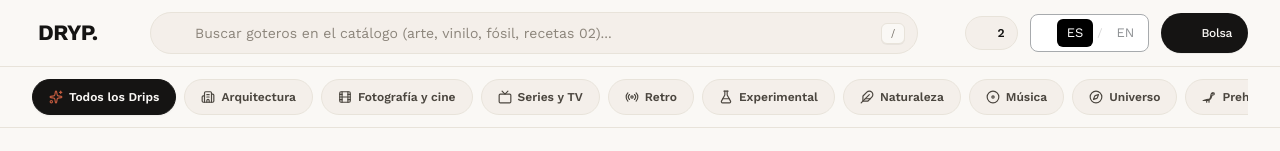
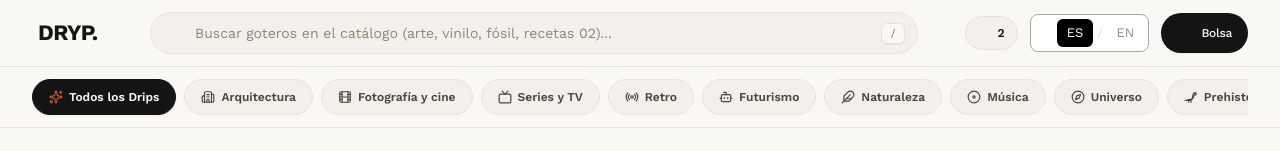
Before and after one commit to frenti88/dripper, a React (Vite) app in the folder dripper-app/: page / in a window 1280 px wide. Shown: the top 151 px of the page. Built offline with nearby package versions, Linux system fonts and the light colour scheme; some icons are missing.

Commit message:
refactor: rename Experimental category to Futurismo and update icon to Bot

```diff
--- a/dripper-app/src/components/CategoryPillBar.tsx
+++ b/dripper-app/src/components/CategoryPillBar.tsx
@@ -1,6 +1,6 @@
 import React from 'react';
 import { useLanguage } from '../i18n/LanguageContext';
-import { Sparkles, Disc, Compass, Feather, Film, Building2, Palette, Radio, FlaskConical, Tv } from 'lucide-react';
+import { Sparkles, Disc, Compass, Feather, Film, Building2, Palette, Radio, Bot, Tv } from 'lucide-react';
 
 // Lucide-style Dinosaur icon (Sauropod / Diplodocus)
 const DinosaurIcon: React.FC<{ className?: string; style?: React.CSSProperties }> = ({ className, style }) => (
@@ -40,7 +40,7 @@ export const CategoryPillBar: React.FC<CategoryPillBarProps> = ({
     { id: 'Cinema', label: language === 'es' ? 'Fotografía y cine' : 'Cinema & Photography', icon: Film, glazeColor: '#c2410c', tintClass: 'hover:bg-[#fff7ed]' },
     { id: 'Series', label: language === 'es' ? 'Series y TV' : 'Series & TV', icon: Tv, glazeColor: '#eab308', tintClass: 'hover:bg-[#fefce8]' },
     { id: 'Retro', label: language === 'es' ? 'Retro' : 'Retro 70s', icon: Radio, glazeColor: '#d97706', tintClass: 'hover:bg-[#fffbeb]' },
-    { id: 'Experimental', label: language === 'es' ? 'Experimental' : 'Experimental', icon: FlaskConical, glazeColor: '#2563eb', tintClass: 'hover:bg-[#eff6ff]' },
+    { id: 'Experimental', label: language === 'es' ? 'Futurismo' : 'Futurism', icon: Bot, glazeColor: '#2563eb', tintClass: 'hover:bg-[#eff6ff]' },
     { id: 'Nature', label: language === 'es' ? 'Naturaleza' : 'Nature & Fauna', icon: Feather, glazeColor: '#15803d', tintClass: 'hover:bg-[#f0fdf4]' },
     { id: 'Music', label: language === 'es' ? 'Música' : 'Music', icon: Disc, glazeColor: '#6d28d9', tintClass: 'hover:bg-[#f5f3ff]' },
     { id: 'Cosmos', label: language === 'es' ? 'Universo' : 'Universe', icon: Compass, glazeColor: '#1e293b', tintClass: 'hover:bg-[#f1f5f9]' },
--- a/dripper-app/src/components/PinCard.tsx
+++ b/dripper-app/src/components/PinCard.tsx
@@ -43,7 +43,7 @@ const CATEGORY_NAMES: Record<string, { es: string; en: string }> = {
   Cinema: { es: 'Fotografía y cine', en: 'Cinema & Photography' },
   Series: { es: 'Series y TV', en: 'Series & TV' },
   Retro: { es: 'Retro', en: 'Retro' },
-  Experimental: { es: 'Experimental', en: 'Experimental' },
+  Experimental: { es: 'Futurismo', en: 'Futurism' },
   Prehistoric: { es: 'Prehistoria', en: 'Prehistoric' },
   Photography: { es: 'Fotografía y cine', en: 'Cinema & Photography' },
   Architecture: { es: 'Arquitectura', en: 'Architecture' },
--- a/dripper-app/src/data/pinterestPinsData.ts
+++ b/dripper-app/src/data/pinterestPinsData.ts
@@ -170,9 +170,9 @@ export const PINTEREST_BOARDS: PinterestBoard[] = [
   },
   {
     id: 'board-experimental',
-    title: 'Experimental & Cinético',
-    description: 'Autómatas robóticos, exoesqueletos cinéticos y conos mecatrónicos para desafiar las leyes del vertido.',
-    tag: 'Experimental',
+    title: 'Futurismo',
+    description: 'Autómatas robóticos, conos mecatrónicos y estética ciber-futurista horneados a 1.280 °C.',
+    tag: 'Futurismo',
     category: 'Experimental',
     coverImage: '/images/products/exp-robot-automaton.jpg',
     previewImages: [
@@ -612,14 +612,14 @@ export const DRYP_DRIPS: DrypDrip[] = [
     level01Emotion: 'La calma milenaria de los templos de madera de Kioto: aleros escalonados que guían el agua con serenidad zen.'
   },
 
-  // ── EXPERIMENTAL (1 drip único) ──────────────────────────────────────────
+  // ── FUTURISMO (1 drip único) ──────────────────────────────────────────
   {
     id: 'drip-exp-robot-automaton',
     productId: 'exp-robot-automaton',
     title: '31 / Automaton Bot-01',
     subtitle: 'Gres hueso moteado con cabezal robótico facetado, ojos ámbar, cámara interior en cerámica negra estriada y base trípode mecatrónica con sello DRYP.',
     category: 'Experimental',
-    categoryLabel: 'Experimental',
+    categoryLabel: 'Futurismo',
     imageSrc: '/images/products/exp-robot-automaton.jpg',
     aspectRatio: 'aspect-square',
     author: {
@@ -634,9 +634,9 @@ export const DRYP_DRIPS: DrypDrip[] = [
     likesCount: 4890,
     savesCount: 11200,
     boardIds: ['board-experimental'],
-    tags: ['Experimental', 'Robot', 'Autómata', 'Mecatrónico', 'Cibernética', 'Sci-Fi', 'Gres Moteado', 'Drop EXP'],
-    badge: 'ROBOTIC LAB',
-    dropCode: 'EXP 02',
+    tags: ['Futurismo', 'Robot', 'Autómata', 'Mecatrónico', 'Cibernética', 'Sci-Fi', 'Gres Moteado', 'Drop BOT'],
+    badge: 'FUTURISM BOT',
+    dropCode: 'FUTR 01',
     level01Emotion: 'La precisión de los autómatas mecánicos fusionada con la calidez del gres: café preparado con exactitud milimétrica.'
   },
 
--- a/dripper-app/src/i18n/localizedData.ts
+++ b/dripper-app/src/i18n/localizedData.ts
@@ -1164,10 +1164,10 @@ export const LOCALIZED_PRODUCTS: Record<Language, Product[]> = {
     {
       id: 'exp-robot-automaton',
       numberCode: '31',
-      collection: 'Experimental',
+      collection: 'Futurism',
       categoryTag: 'Lab',
-      dropCode: 'EXP 02',
-      eyebrow: 'EXPERIMENTAL 02',
+      dropCode: 'FUTR 01',
+      eyebrow: 'FUTURISM 01',
       name: 'Automaton Bot-01',
       headline: 'Mechatronic retro-futurism engineered into high-fire ceramic pour-over precision.',
       story: 'Speckled ivory stoneware dripper sculpted into a retro robotic automaton head, featuring amber optical lenses, side auditory dial nodes, and a contrasting ribbed black interior chamber. Elevated on articulated robotic mech tripod legs stamped with the DRYP mark.',
@@ -2187,10 +2187,10 @@ export const LOCALIZED_PRODUCTS: Record<Language, Product[]> = {
     {
       id: 'exp-robot-automaton',
       numberCode: '31',
-      collection: 'Experimental',
+      collection: 'Futurismo',
       categoryTag: 'Lab',
-      dropCode: 'EXP 02',
-      eyebrow: 'EXPERIMENTAL 02',
+      dropCode: 'FUTR 01',
+      eyebrow: 'FUTURISMO 01',
       name: 'Automaton Bot-01',
       headline: 'Retrofuturismo mecatrónico y precisión robótica horneados en gres cerámico.',
       story: 'Gotero cerámico en gres hueso moteado esculpido como cabezal de autómata retro con lentes ópticos en esmalte ámbar, diales auditivos laterales y cámara interior estriada en negro mate. Se sostiene sobre patas robóticas articuladas en trípode con el grabado DRYP.',
```
